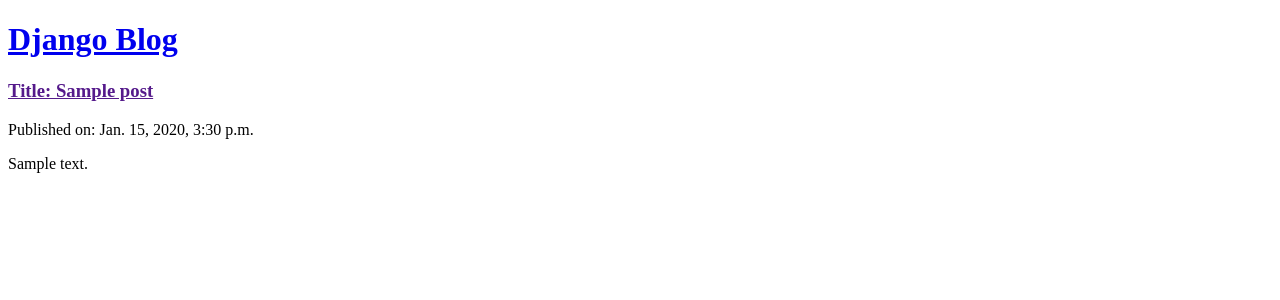
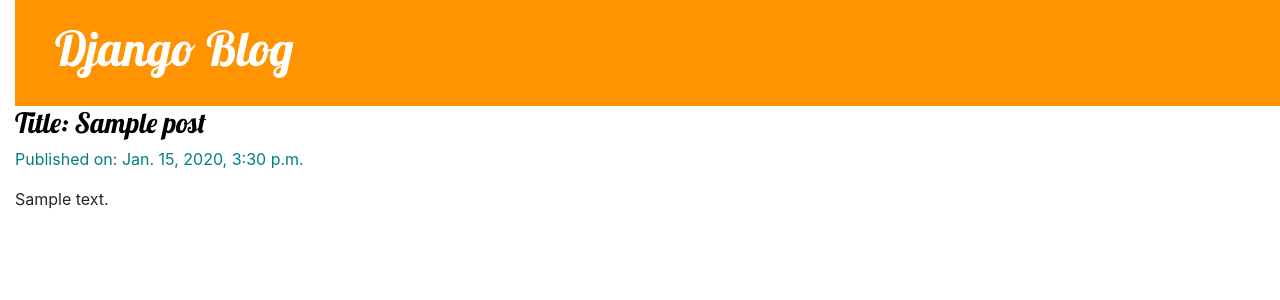
Before and after one commit to ApurvaKunkulol/my-first-blog, a Django app: template blog/templates/blog/post_list.html in a window 1280 px wide. Shown: the top 300 px of the page. Run offline with Django 3.2, Linux system fonts and the light colour scheme; the template is opened without the code that fills it: values that come from a table or form of the project are taken from there, others are empty; tables that the repository leaves empty hold one stand-in row (values such as "Sample post"); some libraries are stand-ins or nearby versions.

Commit message:
Designed templates.

```diff
--- a/blog/apps.py
+++ b/blog/apps.py
@@ -2,4 +2,4 @@ from django.apps import AppConfig
 
 
 class BlogConfig(AppConfig):
-    name = 'blog'
+    name = 'blog.css'
--- /dev/null
+++ b/blog/static/css/blog.css
@@ -0,0 +1,60 @@
+h1 a {
+    color: #FCA205;
+    font-family: 'Lobster';
+}
+
+h3 a {
+    color: #FCA205;
+    font-family: 'Lobster';
+}
+
+body {
+    padding-left: 15px;
+}
+
+.page-header {
+    background-color: #ff9400;
+    margin-top: 0;
+    padding: 20px 20px 20px 40px;
+}
+
+.page-header h1, .page-header h1 a, .page-header h1 a:visited, .page-header h1 a:active {
+    color: #ffffff;
+    font-size: 36pt;
+    text-decoration: none;
+}
+
+.content {
+    margin-left: 40px;
+}
+
+h1, h2, h3, h4 {
+    font-family: 'Lobster', cursive;
+}
+
+.date {
+    color: #008080;
+}
+
+.save {
+    float: right;
+}
+
+.post-form textarea, .post-form input {
+    width: 100%;
+}
+
+.top-menu, .top-menu:hover, .top-menu:visited {
+    color: #ffffff;
+    float: right;
+    font-size: 26pt;
+    margin-right: 20px;
+}
+
+.post {
+    margin-bottom: 70px;
+}
+
+.post h3 a, .post h3 a:visited {
+    color: #000000;
+}
--- a/blog/templates/blog/post_list.html
+++ b/blog/templates/blog/post_list.html
@@ -1,19 +1,29 @@
 <!DOCTYPE html>
+{% load staticfiles %}
 <html>
 <head>
     <title>Djano Blog</title>
+    <link rel="stylesheet" href="https://maxcdn.bootstrapcdn.com/bootstrap/4.0.0/css/bootstrap.min.css">
+    <link rel="stylesheet" href="https://maxcdn.bootstrapcdn.com/bootstrap/3.3.7/css/bootstrap-theme.min.css">
+    <link rel="stylesheet" href="{% static 'css/blog.css' %}">
+    <link href="//fonts.googleapis.com/css?family=Lobster&subset=latin,latin-ext" rel="stylesheet" type="text/css">
 </head>
 <body>
-    <div>
+    <div class="page-header">
         <h1><a href="/">Django Blog</a></h1>
     </div>
-    {% for post in posts %}
-        <div>
-            <h3><a href=""> Title: {{ post.title }} </a></h3>
-            <p>Published on: {{ post.published_date }}</p>
-            <p>{{ post.text|linebreaksbr }}</p>
+    <div class="content-container">
+        <div class="row">
+            <div class="col-md-8">
+                {% for post in posts %}
+                    <div class="post">
+                        <h3><a href=""> Title: {{ post.title }} </a></h3>
+                        <p class="date">Published on: {{ post.published_date }}</p>
+                        <p>{{ post.text|linebreaksbr }}</p>
+                    </div>
+                {% endfor %}
+            </div>
         </div>
-    {% endfor %}
     </div>
 </body>
 </html>
```
